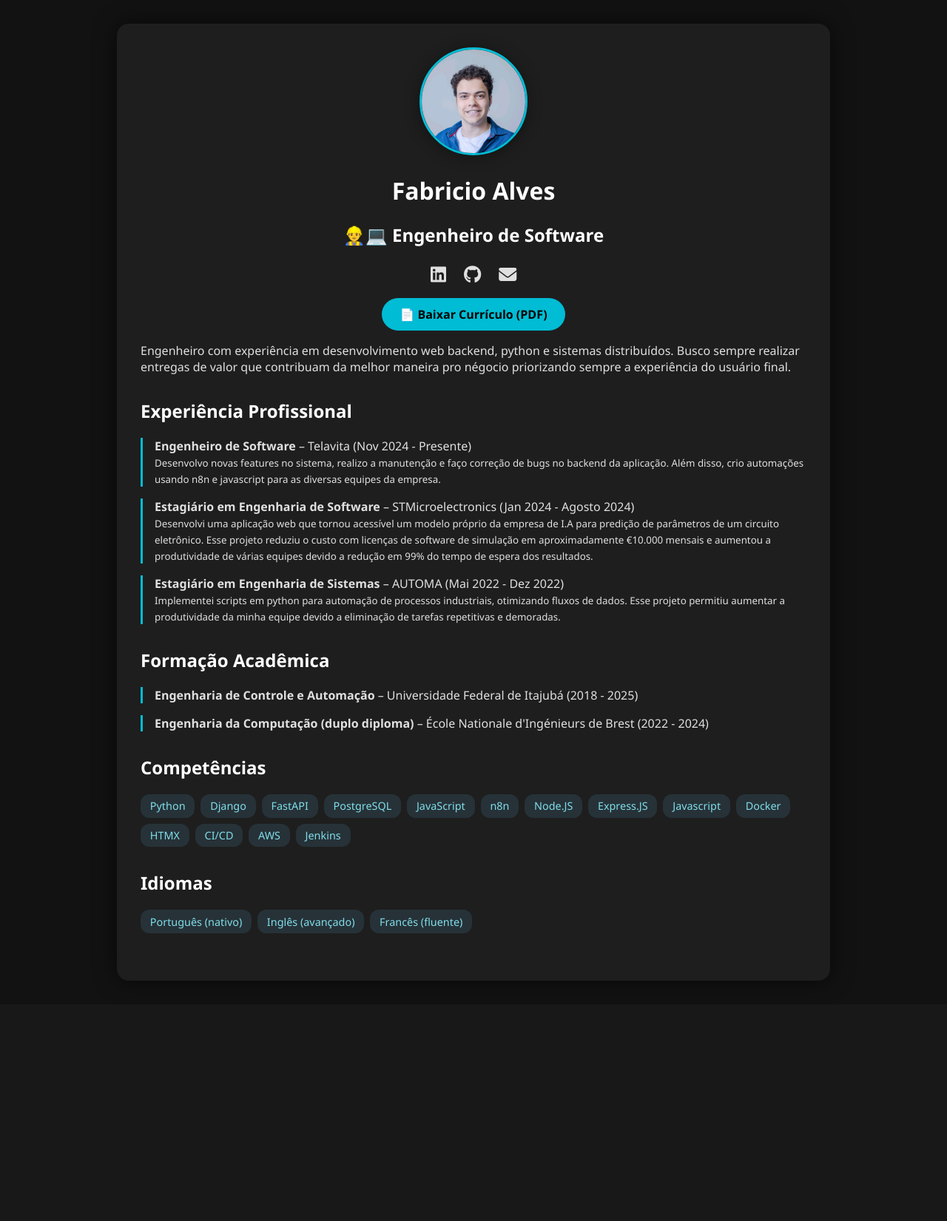
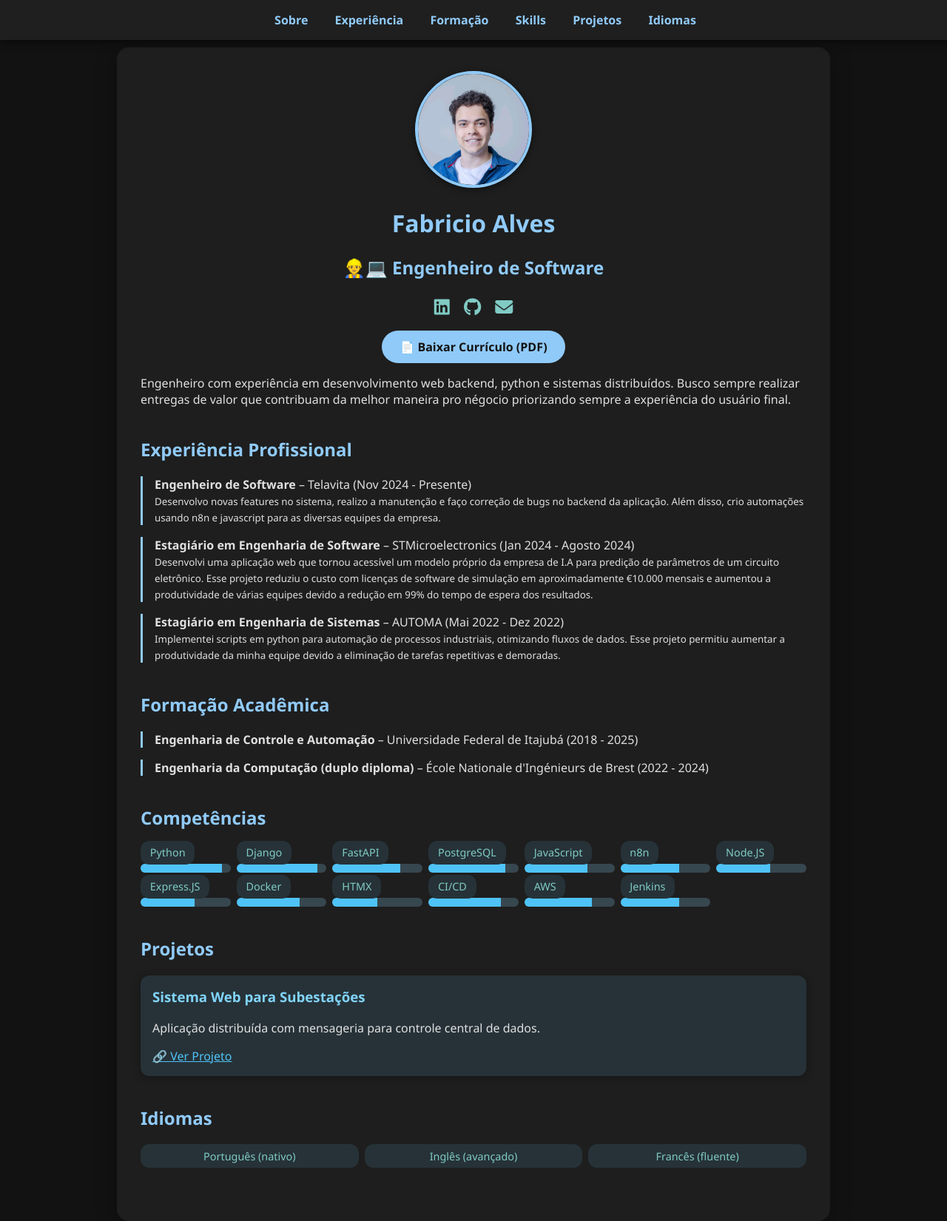
Before and after one commit to fbc165/personal-website, a Django app: page / in a window 1280 px wide. Shown: the whole page at 74% size. Before the commit the page ends 1262 px from the top, so only its background shows below. Run offline with Django 5.2, Linux system fonts and the light colour scheme.

Commit message:
chore: atualiza cv

```diff
--- a/resume/templates/homepage.html
+++ b/resume/templates/homepage.html
@@ -3,79 +3,97 @@
 <html lang="pt-br">
 <head>
     <meta charset="UTF-8">
-    <title>Fabricio Alves - Eng. de Software</title>
+    <title>{{ name }} - Currículo</title>
     <meta name="viewport" content="width=device-width, initial-scale=1">
-    <!-- Font Awesome CDN -->
     <link rel="stylesheet" href="https://cdnjs.cloudflare.com/ajax/libs/font-awesome/6.5.0/css/all.min.css">
-
     <style>
-        :root {
-            --primary: #00bcd4;
-            --background: #121212;
-            --card-bg: #1e1e1e;
-            --text: #e0e0e0;
-            --heading: #ffffff;
-            --tag-bg: #263238;
-            --tag-text: #80deea;
+        body {
+            font-family: 'Segoe UI', sans-serif;
+            background: #121212;
+            margin: 0;
+            padding-top: 4rem;
+            color: #e0e0e0;
         }
 
-        body {
-            font-family: 'Segoe UI', sans-serif;
-            background: var(--background);
-            margin: 0;
-            padding: 2rem;
-            color: var(--text);
+        .nav {
+            position: fixed;
+            top: 0;
+            width: 100%;
+            background: #1f1f1f;
+            padding: 1rem;
+            text-align: center;
+            z-index: 1000;
+            box-shadow: 0 2px 10px rgba(0, 0, 0, 0.6);
+        }
+
+        .nav a {
+            margin: 0 1rem;
+            color: #90caf9;
+            text-decoration: none;
+            font-weight: bold;
+            transition: color 0.3s ease;
+        }
+
+        .nav a:hover {
+            color: #ffffff;
         }
 
         .container {
             max-width: 900px;
             margin: auto;
-            background: var(--card-bg);
+            background: #1e1e1e;
             padding: 2rem;
             border-radius: 16px;
-            box-shadow: 0 0 30px rgba(0,0,0,0.6);
+            box-shadow: 0 4px 30px rgba(0, 0, 0, 0.3);
         }
 
         h1, h2 {
-            color: var(--heading);
+            color: #90caf9;
         }
 
         .section {
-            margin-bottom: 2rem;
+            margin-bottom: 2.5rem;
         }
 
         .experience, .education {
-            border-left: 3px solid var(--primary);
+            border-left: 3px solid #90caf9;
             padding-left: 1rem;
             margin-bottom: 1rem;
         }
 
         .skills, .languages {
-            display: flex;
-            flex-wrap: wrap;
+            display: grid;
+            grid-template-columns: repeat(auto-fit, minmax(120px, 1fr));
             gap: 0.5rem;
         }
 
         .tag {
-            background: var(--tag-bg);
-            color: var(--tag-text);
+            background: #263238;
+            color: #80cbc4;
             padding: 0.4rem 0.8rem;
             border-radius: 12px;
             font-size: 0.9rem;
+            text-align: center;
+            transition: all 0.3s ease;
+        }
+
+        .tag:hover {
+            transform: scale(1.05);
+            background: #37474f;
         }
 
         .profile-img {
-            width: 140px;
-            height: 140px;
+            width: 150px;
+            height: 150px;
             object-fit: cover;
             border-radius: 50%;
-            border: 3px solid var(--primary);
-            box-shadow: 0 2px 20px rgba(0,0,0,0.4);
+            border: 4px solid #90caf9;
+            box-shadow: 0 2px 10px rgba(0, 0, 0, 0.5);
         }
 
         .download-btn {
-            background: var(--primary);
-            color: black;
+            background: #90caf9;
+            color: #121212;
             padding: 0.7rem 1.5rem;
             border-radius: 30px;
             text-decoration: none;
@@ -86,25 +104,62 @@
         }
 
         .download-btn:hover {
-            background: #008ba3;
+            background: #64b5f6;
         }
 
         .contact-links {
             margin-top: 1rem;
             display: flex;
             justify-content: center;
-            gap: 1.5rem;
+            gap: 1.2rem;
         }
 
         .contact-links a {
-            color: var(--text);
-            text-decoration: none;
+            color: #80cbc4;
             font-size: 1.5rem;
-            transition: color 0.3s ease;
+            transition: transform 0.3s ease;
         }
 
         .contact-links a:hover {
-            color: var(--primary);
+            transform: scale(1.2);
+        }
+
+        .project-card {
+            background: #263238;
+            padding: 1rem;
+            border-radius: 12px;
+            box-shadow: 0 2px 12px rgba(0, 0, 0, 0.3);
+            transition: transform 0.3s ease;
+        }
+
+        .project-card:hover {
+            transform: translateY(-5px);
+        }
+
+        .project-card h3 {
+            margin-top: 0;
+            color: #81d4fa;
+        }
+
+        .project-grid {
+            display: grid;
+            grid-template-columns: repeat(auto-fit, minmax(250px, 1fr));
+            gap: 1rem;
+        }
+
+        .progress-bar {
+            background: #37474f;
+            border-radius: 10px;
+            overflow: hidden;
+            height: 12px;
+            margin-top: 4px;
+        }
+
+        .progress-fill {
+            height: 100%;
+            background: #4fc3f7;
+            width: var(--fill, 50%);
+            transition: width 0.5s ease;
         }
 
         @media (max-width: 600px) {
@@ -115,6 +170,15 @@
     </style>
 </head>
 <body>
+    <nav class="nav">
+        <a href="#about">Sobre</a>
+        <a href="#experience">Experiência</a>
+        <a href="#education">Formação</a>
+        <a href="#skills">Skills</a>
+        <a href="#projects">Projetos</a>
+        <a href="#languages">Idiomas</a>
+    </nav>
+
     <div class="container">
         <div style="text-align: center;">
             <img src="{% static 'profile.jpeg' %}" alt="Foto de Perfil" class="profile-img">
@@ -144,11 +208,11 @@
             </a>
         </div>
 
-        <div class="section">
+        <div id="about" class="section">
             <p>{{ about }}</p>
         </div>
 
-        <div class="section">
+        <div id="experience" class="section">
             <h2>Experiência Profissional</h2>
             {% for job in experience %}
             <div class="experience">
@@ -158,7 +222,7 @@
             {% endfor %}
         </div>
 
-        <div class="section">
+        <div id="education" class="section">
             <h2>Formação Acadêmica</h2>
             {% for edu in education %}
             <div class="education">
@@ -167,16 +231,36 @@
             {% endfor %}
         </div>
 
-        <div class="section">
+        <div id="skills" class="section">
             <h2>Competências</h2>
             <div class="skills">
                 {% for skill in skills %}
-                <span class="tag">{{ skill }}</span>
+                <div>
+                    <span class="tag">{{ skill.name }}</span>
+                    <div class="progress-bar">
+                        <div class="progress-fill" style="--fill: {{ skill.level }}%;"></div>
+                    </div>
+                </div>
                 {% endfor %}
             </div>
         </div>
 
-        <div class="section">
+        <div id="projects" class="section">
+            <h2>Projetos</h2>
+            <div class="project-grid">
+                {% for project in projects %}
+                <div class="project-card">
+                    <h3>{{ project.name }}</h3>
+                    <p>{{ project.description }}</p>
+                    {% if project.link %}
+                        <a href="{{ project.link }}" target="_blank" style="color: #4fc3f7;">🔗 Ver Projeto</a>
+                    {% endif %}
+                </div>
+                {% endfor %}
+            </div>
+        </div>
+
+        <div id="languages" class="section">
             <h2>Idiomas</h2>
             <div class="languages">
                 {% for lang in languages %}
--- a/resume/views.py
+++ b/resume/views.py
@@ -48,21 +48,27 @@ def homepage(request):
             },
         ],
         "skills": [
-            "Python",
-            "Django",
-            "FastAPI",
-            "PostgreSQL",
-            "JavaScript",
-            "n8n",
-            "Node.JS",
-            "Express.JS",
-            "Javascript",
-            "Docker",
-            "HTMX",
-            "CI/CD",
-            "AWS",
-            "Jenkins",
+            {"name": "Python", "level": 90},
+            {"name": "Django", "level": 90},
+            {"name": "FastAPI", "level": 75},
+            {"name": "PostgreSQL", "level": 85},
+            {"name": "JavaScript", "level": 70},
+            {"name": "n8n", "level": 65},
+            {"name": "Node.JS", "level": 60},
+            {"name": "Express.JS", "level": 60},
+            {"name": "Docker", "level": 70},
+            {"name": "HTMX", "level": 50},
+            {"name": "CI/CD", "level": 80},
+            {"name": "AWS", "level": 75},
+            {"name": "Jenkins", "level": 65},
         ],
         "languages": ["Português (nativo)", "Inglês (avançado)", "Francês (fluente)"],
+        "projects": [
+            {
+                'name': 'Sistema Web para Subestações',
+                'description': 'Aplicação distribuída com mensageria para controle central de dados.',
+                'link': 'https://github.com/seu-usuario/seu-projeto'
+            },
+        ],
     }
     return render(request, "homepage.html", context)
```
